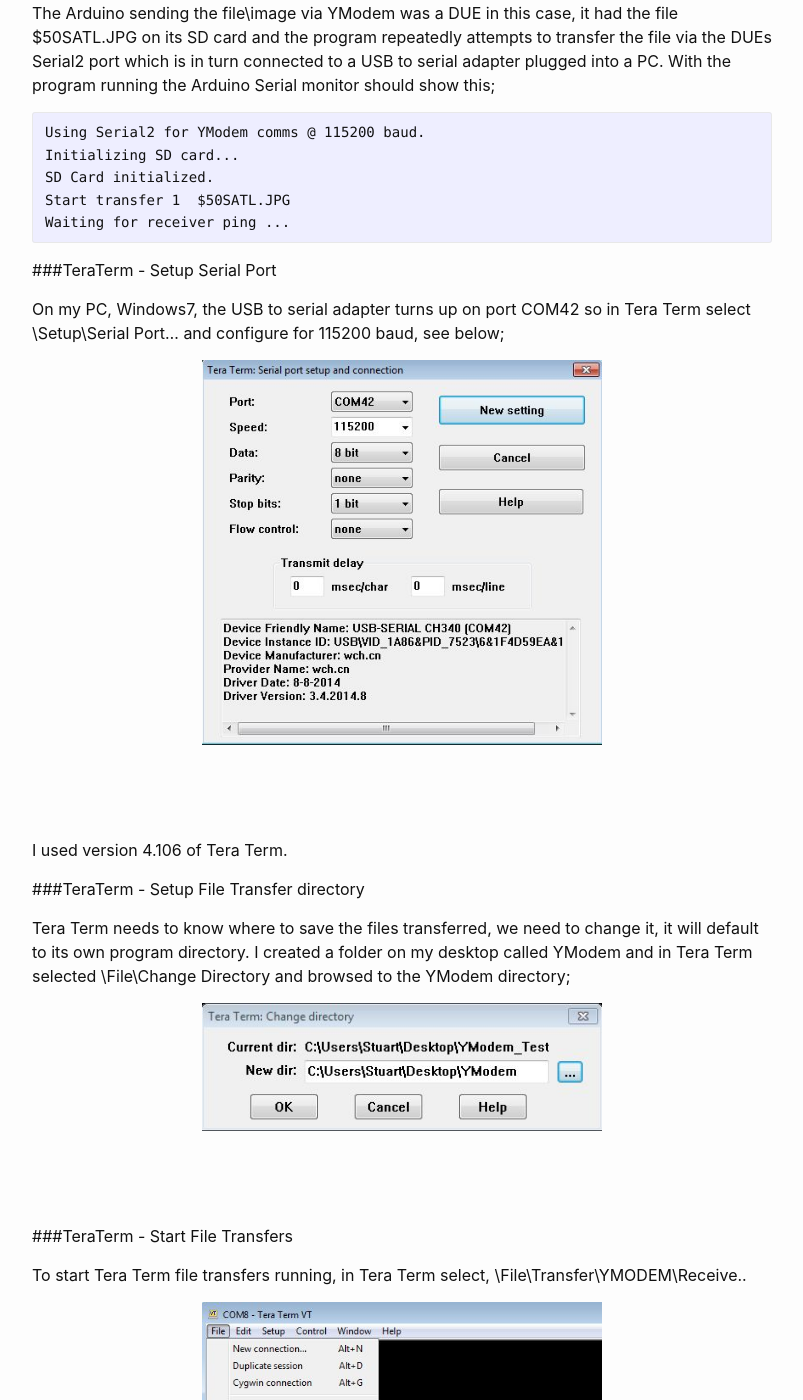
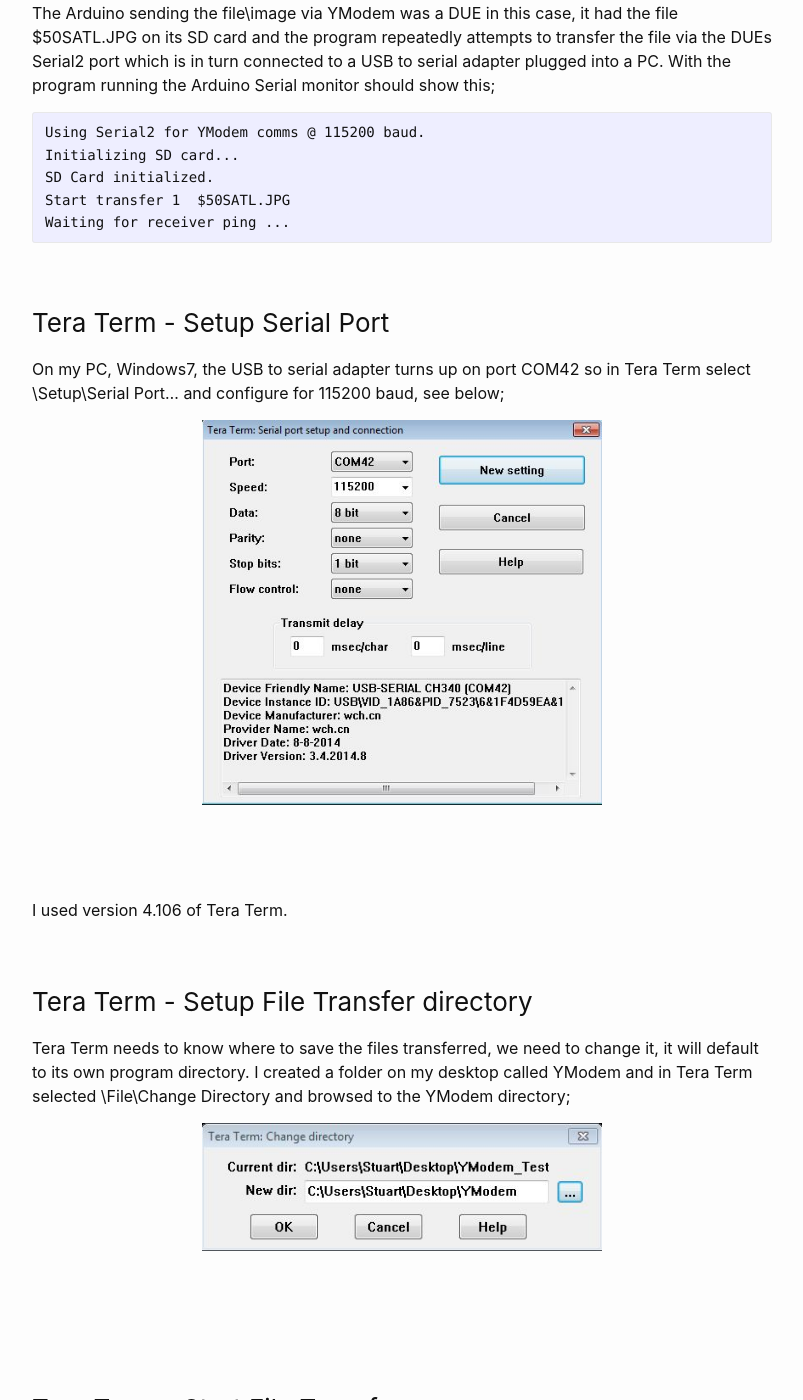
Before and after one commit to StuartsProjects/StuartsProjects.github.io, a Jekyll site: the page built from _posts/2021-12-28-Arduino-to-PC-File-Transfers.md, in a window 1280 px wide and 1400 px high, scrolled down 679 px. Shown: the whole window, without its empty margins (238-1041 px from the left). Built offline with Jekyll 4.4.1, drawn with Linux system fonts in a browser that asks for light colours; some of the changed text lies outside the part shown.

Commit message:
Change headings

```diff
--- a/_posts/2021-12-28-Arduino-to-PC-File-Transfers.md
+++ b/_posts/2021-12-28-Arduino-to-PC-File-Transfers.md
@@ -25,7 +25,7 @@
     Waiting for receiver ping ...
 
 
-###TeraTerm - Setup Serial Port
+### Tera Term - Setup Serial Port
 
 On my PC, Windows7, the USB to serial adapter turns up on port COM42 so in Tera Term select \Setup\Serial Port... and configure for 115200 baud, see below;
 
@@ -38,7 +38,7 @@
 
 I used version 4.106 of Tera Term.
 
-###TeraTerm - Setup File Transfer directory
+### Tera Term - Setup File Transfer directory
 
 Tera Term needs to know where to save the files transferred, we need to change it, it will default to its own program directory. I created a folder on my desktop called YModem and in Tera Term selected \File\Change Directory and browsed to the YModem directory;
 
@@ -50,7 +50,7 @@
 
 <br>
 
-###TeraTerm - Start File Transfers
+### Tera Term - Start File Transfers
 
 To start Tera Term file transfers running, in Tera Term select, \File\Transfer\YMODEM\Receive..
 
```
